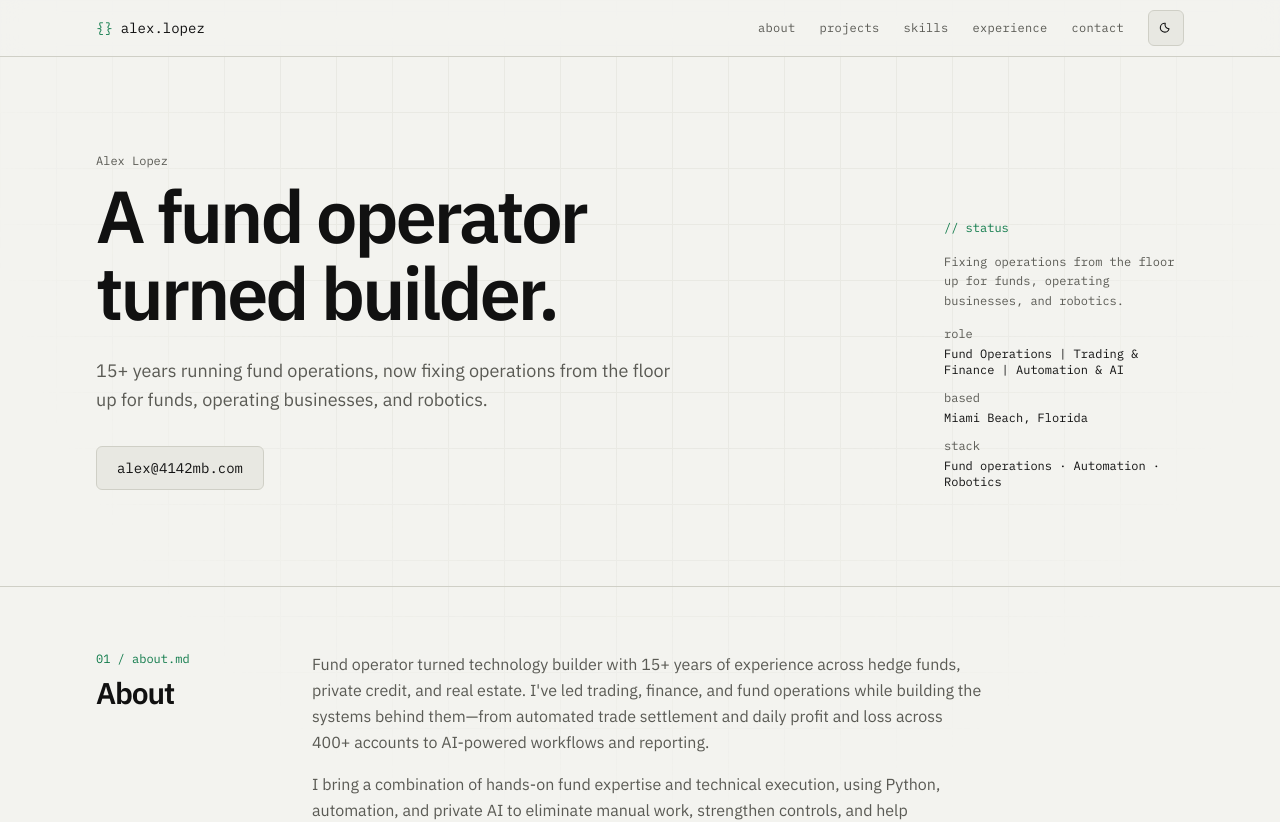
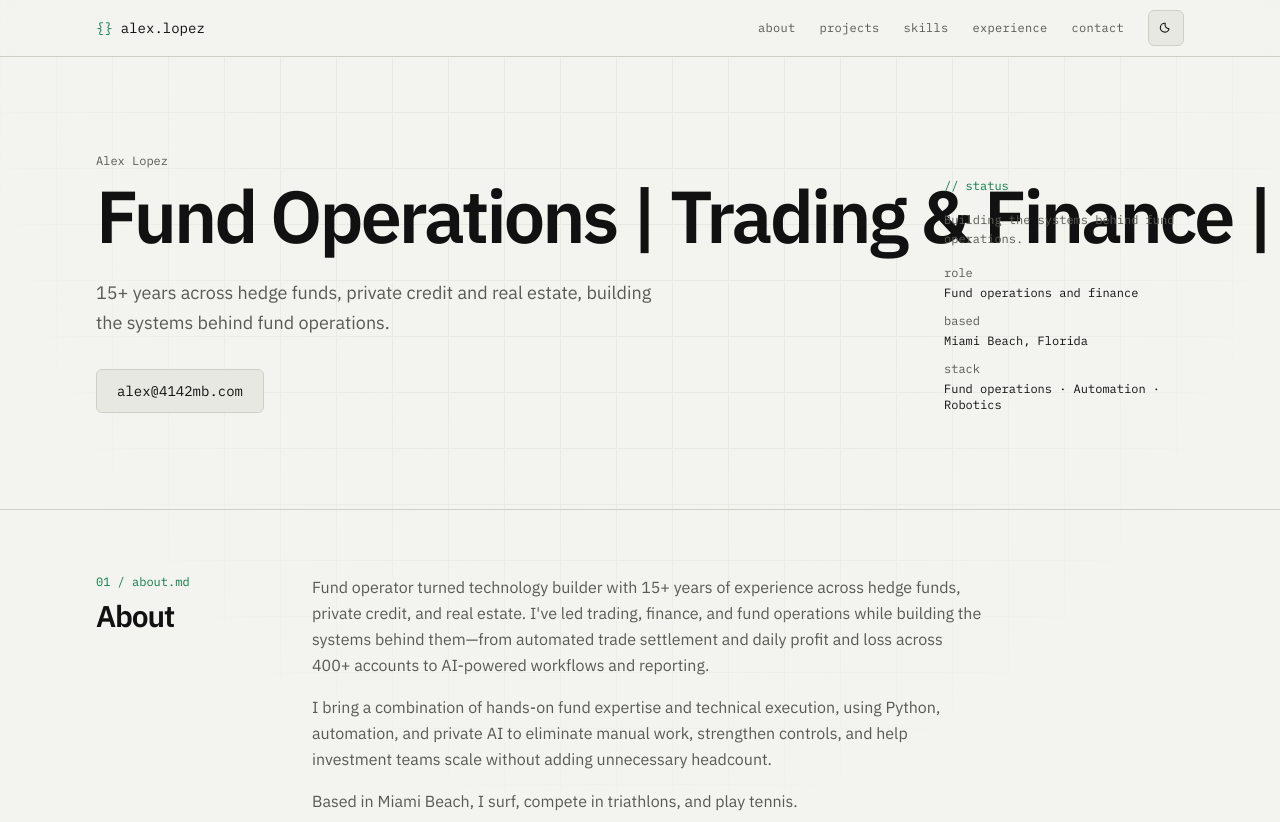
Before and after one commit to al4142/portfolio, a Next.js app: page / in a window 1280 px wide. Shown: the top 822 px of the page. Built offline with nearby package versions, Linux system fonts and the light colour scheme.

Commit message:
Set the hero headline and shorten the sidebar role.
Use the operations line as the headline, keep each segment together, and point the sidebar at fund operations and finance.

```diff
--- a/src/app/layout.tsx
+++ b/src/app/layout.tsx
@@ -20,20 +20,20 @@ const plexMono = IBM_Plex_Mono({
 
 export const metadata: Metadata = {
   title: {
-    default: `${site.name} — ${site.role}`,
+    default: `${site.name} — ${site.hero.headline}`,
     template: `%s — ${site.name}`,
   },
   description: site.tagline,
   authors: [{ name: site.name }],
   openGraph: {
-    title: `${site.name} — ${site.role}`,
+    title: `${site.name} — ${site.hero.headline}`,
     description: site.tagline,
     type: "website",
     locale: "en_US",
   },
   twitter: {
     card: "summary",
-    title: `${site.name} — ${site.role}`,
+    title: `${site.name} — ${site.hero.headline}`,
     description: site.tagline,
   },
   other: {
--- a/src/components/Hero.tsx
+++ b/src/components/Hero.tsx
@@ -17,10 +17,15 @@ export function Hero() {
             id="hero-heading"
             className="display mt-2 max-w-3xl text-[clamp(2.4rem,7vw,4.6rem)] leading-[1.05] font-semibold text-balance"
           >
-            {site.hero.headline}
+            {site.hero.headline.split(" | ").map((part, index) => (
+              <span key={part} className="whitespace-nowrap">
+                {index > 0 ? " | " : null}
+                {part}
+              </span>
+            ))}
           </h1>
           <p className="mt-6 max-w-xl text-base leading-relaxed text-muted text-pretty sm:text-lg">
-            {site.tagline}
+            {site.hero.subline}
           </p>
           <div className="mt-8 flex flex-wrap items-center gap-3">
             {site.hero.ctaPrimary.label ? (
--- a/src/content/site.ts
+++ b/src/content/site.ts
@@ -61,6 +61,7 @@ export type SiteContent = {
   hero: {
     eyebrow: string;
     headline: string;
+    subline: string;
     ctaPrimary: { label: string; href: string };
     ctaSecondary: { label: string; href: string };
   };
@@ -110,12 +111,11 @@ export type SiteContent = {
 export const site: SiteContent = {
   name: "Alex Lopez",
   shortName: "AL",
-  role: "Fund Operations | Trading & Finance | Automation & AI",
+  role: "Fund operations and finance",
   tagline:
     "15+ years running fund operations, now fixing operations from the floor up for funds, operating businesses, and robotics.",
   location: "Miami Beach, Florida",
-  availability:
-    "Fixing operations from the floor up for funds, operating businesses, and robotics.",
+  availability: "Building the systems behind fund operations.",
   email: "alex@4142mb.com",
   nav: [
     { label: "About", href: "#about" },
@@ -127,7 +127,9 @@ export const site: SiteContent = {
   social: [{ label: "Email", href: "mailto:alex@4142mb.com" }],
   hero: {
     eyebrow: "",
-    headline: "A fund operator turned builder.",
+    headline: "Fund Operations | Trading & Finance | Automation & AI",
+    subline:
+      "15+ years across hedge funds, private credit and real estate, building the systems behind fund operations.",
     ctaPrimary: { label: "", href: "" },
     ctaSecondary: {
       label: "alex@4142mb.com",
```
